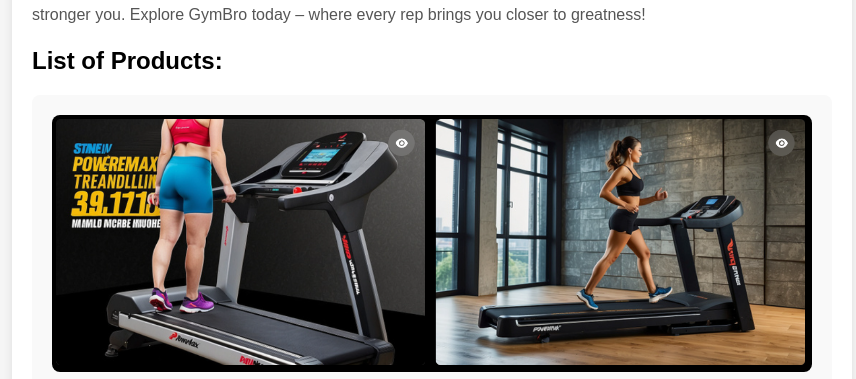
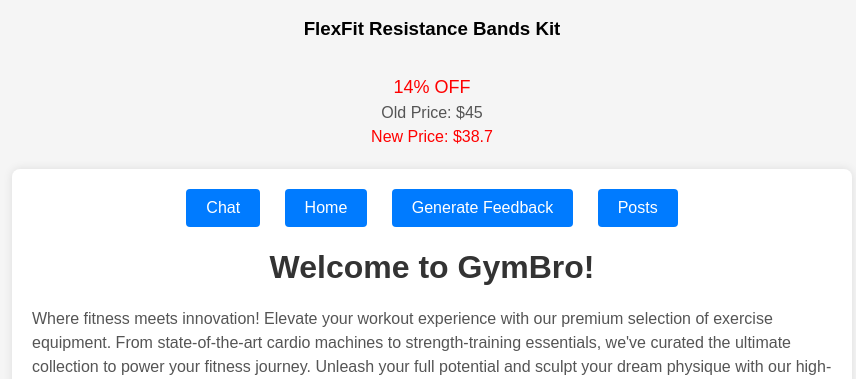
Before and after one commit to ykarpa/ArtificialIntelligenceSystems, a Flask app: page / in a window 1280 px wide; the page is wider, and only the part inside the window is pictured. Shown: the part 231-610 px from the top of that part, without its empty margins (208-1064 px from the left). Run offline with Flask 3, Linux system fonts and the light colour scheme.

Commit message:
added recommendation and sales

```diff
--- a/main.py
+++ b/main.py
@@ -1,4 +1,5 @@
 import json
+import random
 
 from elevenlabs import play
 from elevenlabs.client import ElevenLabs
@@ -133,5 +134,31 @@
     return jsonify({'title': 'Random Post', 'content': response})
 
 
+def calculate_discount_price(original_price, discount_percentage):
+    discounted_price = original_price * (1 - (discount_percentage / 100))
+    return round(discounted_price, 2)
+
+
+def generate_discount_percentage():
+    return random.randint(5, 60)
+
+
+def get_random_product():
+    with open('products.json', 'r') as file:
+        products = json.load(file)
+        random_product = random.choice(products)
+        price = random_product['price'].replace('$', '')  # Видаляємо знак долара
+        random_product['price'] = float(price)
+        random_product['discount_percentage'] = generate_discount_percentage()
+        random_product['discounted_price'] = calculate_discount_price(random_product['price'], random_product['discount_percentage'])
+    return random_product
+
+
+@app.route('/random_product')
+def random_product():
+    product = get_random_product()
+    return jsonify(product)
+
+
 if __name__ == "__main__":
     app.run(debug=True)
--- a/templates/about.html
+++ b/templates/about.html
@@ -33,7 +33,7 @@
             margin-bottom: 20px;
         }
 
-        .product {
+        .products {
             margin-bottom: 30px;
             padding: 20px;
             background-color: #f9f9f9;
@@ -49,12 +49,29 @@
             color: #555;
         }
 
-        .product img {
+        .products img {
             display: block;
             margin: 0 auto;
             max-width: 100%;
             border-radius: 8px;
             margin-bottom: 10px;
+        }
+
+        .product {
+            display: flex;
+            flex-direction: column;
+            align-items: center;
+            text-align: center;
+        }
+
+        .product-images {
+            display: flex;
+            justify-content: center;
+        }
+
+        .discount {
+            color: red;
+            font-size: 18px;
         }
 
         .header {
@@ -85,7 +102,8 @@
         }
     </style>
 </head>
-<body>
+<body onload="generateRandomProduct()">
+<div id="randomProductSection"></div>
 <div class="container">
     <div class="header">
         <button onclick="goToChatPage()">Chat</button>
@@ -104,7 +122,7 @@
 
     <div id="productSection">
         {% for product in products %}
-        <div class="product">
+        <div class="products">
             {% for image in product.images %}
             <img src="{{ image }}" alt="{{ product.name }}">
             {% endfor %}
@@ -151,6 +169,29 @@
             body: JSON.stringify({ text: text })
         });
     }
+function generateRandomProduct() {
+    fetch('/random_product')
+        .then(response => response.json())
+        .then(data => {
+            var randomProductSection = document.getElementById('randomProductSection');
+            randomProductSection.innerHTML = `
+                <div class="product">
+                    <div class="product-images">
+                        ${data.images.map(image => `<img src="${image}" alt="${data.name}" style="width: 758px; height: 230px;">`).join('')}
+                    </div>
+                    <h3>${data.name}</h3>
+                    ${data.discount_percentage && data.discounted_price ? `
+                        <p>
+                            <span class="discount">${data.discount_percentage}% OFF</span><br>
+                            <span class="old-price">Old Price: $${data.price}</span><br>
+                            <span class="new-price" style="color: red">New Price: $${data.discounted_price}</span>
+                        </p>` : `
+                        <p><span>$${data.price}</span></p>`
+                    }
+                </div>
+            `;
+        });
+}
 </script>
 </body>
 </html>
```
